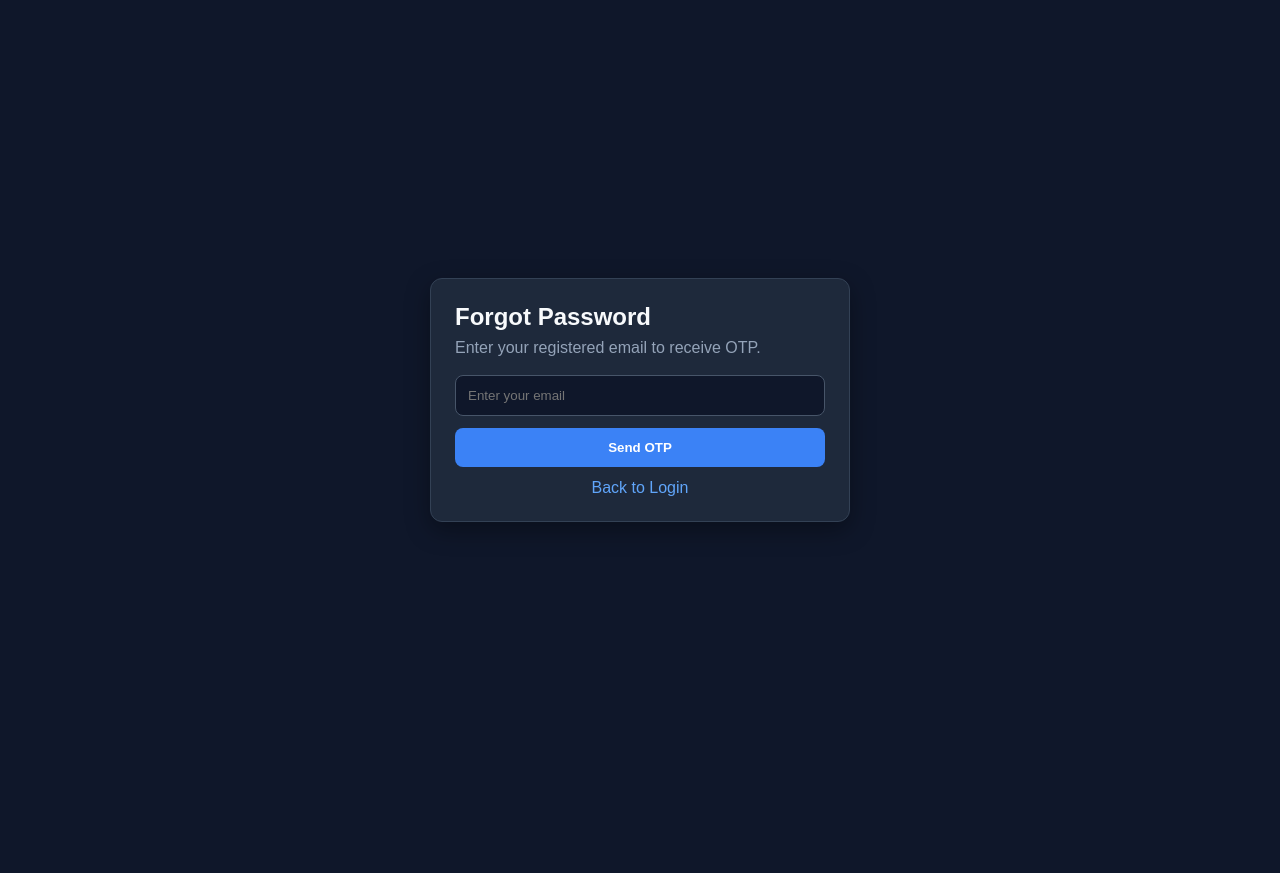
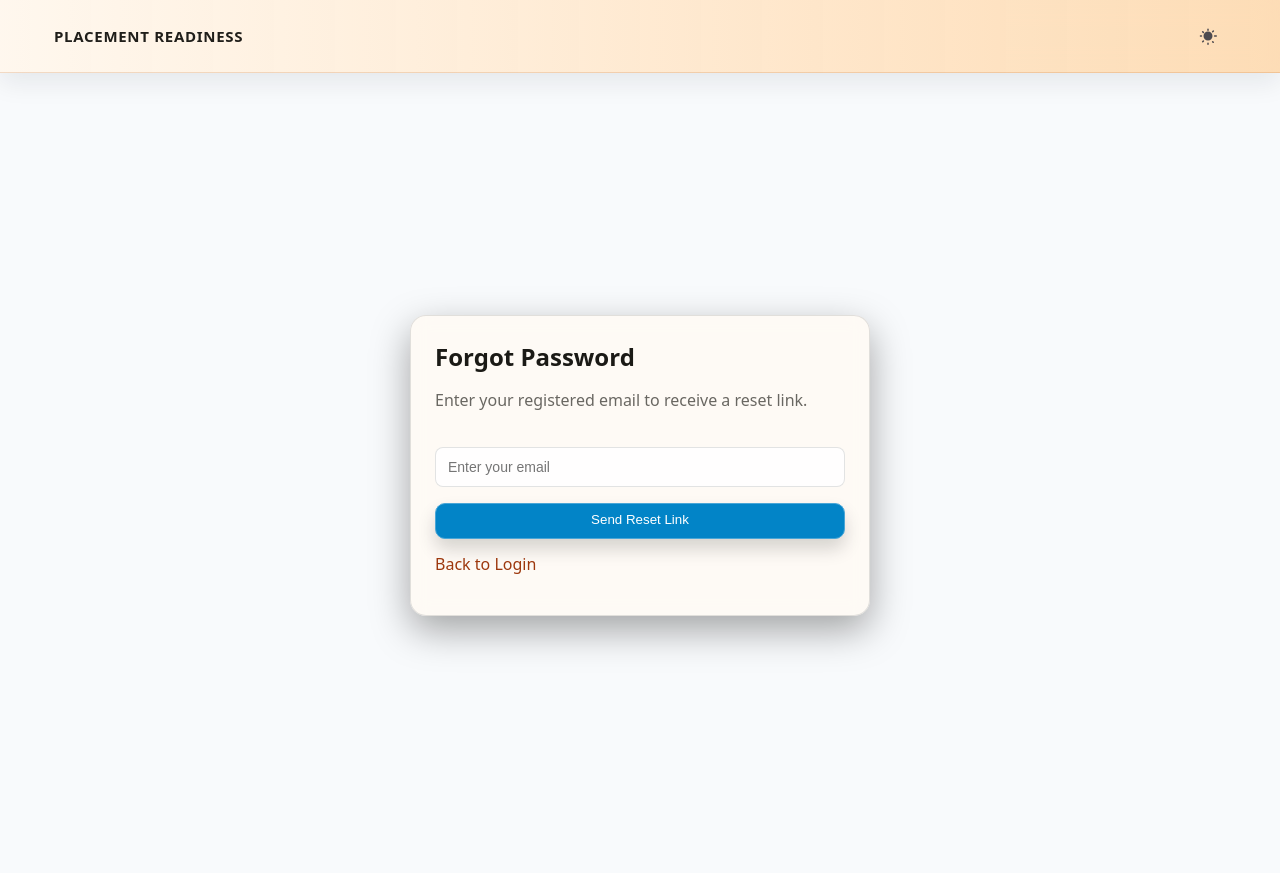
Before and after one commit to Shabilamaaz/Placement_Readiness, a Flask app: page /forgot_password in a window 1280 px wide. Before the commit the page ends 522 px from the top, so only its background shows below. Run offline with Flask 3, Linux system fonts and the light colour scheme; parts of the project's set-up code (start-up, migrations or seed data) failed here and were passed over.

Commit message:
UI improve

```diff
--- a/app/app.py
+++ b/app/app.py
@@ -13,6 +13,7 @@ import textwrap
 import json
 from email.mime.text import MIMEText
 from flask import Flask, render_template, request, redirect, session, url_for, flash, send_file
+from itsdangerous import URLSafeTimedSerializer
 import pickle
 import numpy as np
 from werkzeug.security import generate_password_hash, check_password_hash
@@ -24,6 +25,8 @@ from reportlab.pdfgen import canvas
 app = Flask(__name__)
 app.secret_key = "simple-secret-key"
 app.permanent_session_lifetime = datetime.timedelta(minutes=10)
+
+serializer = URLSafeTimedSerializer(app.secret_key)
 
 BASE_DIR = os.path.dirname(os.path.abspath(__file__))
 DATABASE = os.path.join(BASE_DIR, "users.db")
@@ -214,6 +217,39 @@ def send_otp_email(email, otp):
         print(f"[OTP EMAIL] SMTP error: {smtp_error}")
     except Exception as unknown_error:
         print(f"[OTP EMAIL] Unexpected error: {unknown_error}")
+    return False
+
+
+def send_reset_email(email, reset_link):
+    print(f"[RESET EMAIL] Starting send for: {email}")
+    if not email or not re.match(r"^[^@\s]+@[^@\s]+\.[^@\s]+$", email):
+        print(f"[RESET EMAIL] Invalid recipient email: {email}")
+        return False
+    if not EMAIL_ADDRESS or not EMAIL_PASSWORD:
+        print("[RESET EMAIL] Missing EMAIL_ADDRESS or EMAIL_PASSWORD environment variable.")
+        return False
+
+    body = f"Click the link to reset your password: {reset_link}\nThis link is valid for 10 minutes."
+    message = MIMEText(body)
+    message["Subject"] = "Password Reset Link"
+    message["From"] = EMAIL_ADDRESS
+    message["To"] = email
+
+    try:
+        with smtplib.SMTP("smtp.gmail.com", 587, timeout=20) as server:
+            server.starttls()
+            server.login(EMAIL_ADDRESS, EMAIL_PASSWORD)
+            server.sendmail(EMAIL_ADDRESS, email, message.as_string())
+        print(f"[RESET EMAIL] Reset link sent successfully to: {email}")
+        return True
+    except smtplib.SMTPAuthenticationError as auth_error:
+        print(f"[RESET EMAIL] Authentication error: {auth_error}")
+    except (smtplib.SMTPConnectError, smtplib.SMTPServerDisconnected, TimeoutError, OSError) as conn_error:
+        print(f"[RESET EMAIL] Connection error: {conn_error}")
+    except smtplib.SMTPException as smtp_error:
+        print(f"[RESET EMAIL] SMTP error: {smtp_error}")
+    except Exception as unknown_error:
+        print(f"[RESET EMAIL] Unexpected error: {unknown_error}")
     return False
 
 
@@ -1019,87 +1055,37 @@ def forgot_password():
             flash("Invalid email")
             return redirect(url_for("forgot_password"))
 
-        otp = f"{random.randint(100000, 999999)}"
-        expiry_time = datetime.datetime.now() + datetime.timedelta(minutes=10)
-        expiry_str = expiry_time.strftime("%Y-%m-%d %H:%M:%S")
-
-        conn.execute(
-            "UPDATE users SET reset_otp = ?, otp_expiry = ? WHERE id = ?",
-            (otp, expiry_str, user["id"]),
-        )
-        conn.commit()
+        # Generate reset token
+        token = serializer.dumps(email, salt="password-reset-salt")
+        reset_link = url_for("reset_password", token=token, _external=True)
+
         conn.close()
-
         session["reset_email"] = email
-        email_sent = send_otp_email(email, otp)
+
+        # Try to send email
+        email_sent = send_reset_email(email, reset_link)
         if email_sent:
-            flash("OTP sent successfully")
-            return redirect(url_for("verify_otp"))
-
-        print(f"OTP for {email} is: {otp}")
-        flash("Email sending failed. Check SMTP settings")
-        return redirect(url_for("forgot_password"))
+            flash("Reset link sent to your email")
+            return redirect(url_for("login"))
+        else:
+            print(f"Reset link for {email}: {reset_link}")
+            flash("Email sending failed. Check console for reset link")
+            return redirect(url_for("login"))
 
     return render_template("forgot_password.html")
-
-
-@app.route("/verify_otp", methods=["GET", "POST"])
-def verify_otp():
-    reset_email = session.get("reset_email")
-    if not reset_email:
-        flash("Please request OTP first.")
-        return redirect(url_for("forgot_password"))
-
-    if request.method == "POST":
-        otp = request.form.get("otp", "").strip()
-        if not otp:
-            flash("OTP is required.")
-            return redirect(url_for("verify_otp"))
-
-        conn = get_db_connection()
-        user = conn.execute(
-            "SELECT id, reset_otp, otp_expiry FROM users WHERE email = ?",
-            (reset_email,),
-        ).fetchone()
-
-        if not user or not user["reset_otp"] or not user["otp_expiry"]:
-            conn.close()
-            flash("Invalid OTP request. Please try again.")
-            return redirect(url_for("forgot_password"))
-
-        try:
-            expiry_time = datetime.datetime.strptime(user["otp_expiry"], "%Y-%m-%d %H:%M:%S")
-        except ValueError:
-            conn.close()
-            flash("OTP data is invalid. Request OTP again.")
-            return redirect(url_for("forgot_password"))
-
-        if datetime.datetime.now() > expiry_time:
-            conn.execute("UPDATE users SET reset_otp = NULL, otp_expiry = NULL WHERE id = ?", (user["id"],))
-            conn.commit()
-            conn.close()
-            flash("OTP expired. Please request a new OTP.")
-            return redirect(url_for("forgot_password"))
-
-        if otp != user["reset_otp"]:
-            conn.close()
-            flash("Invalid OTP.")
-            return redirect(url_for("verify_otp"))
-
-        conn.close()
-        session["otp_verified"] = True
-        flash("OTP verified. Please set a new password.")
-        return redirect(url_for("reset_password"))
-
-    return render_template("verify_otp.html")
 
 
 @app.route("/reset_password", methods=["GET", "POST"])
 def reset_password():
-    reset_email = session.get("reset_email")
-    otp_verified = session.get("otp_verified")
-    if not reset_email or not otp_verified:
-        flash("Please verify OTP first.")
+    token = request.args.get("token")
+    if not token:
+        flash("Invalid reset link.")
+        return redirect(url_for("forgot_password"))
+
+    try:
+        email = serializer.loads(token, salt="password-reset-salt", max_age=600)  # 10 minutes
+    except:
+        flash("Invalid or expired reset link.")
         return redirect(url_for("forgot_password"))
 
     if request.method == "POST":
@@ -1108,31 +1094,29 @@ def reset_password():
 
         if not new_password or not confirm_password:
             flash("Both password fields are required.")
-            return redirect(url_for("reset_password"))
+            return redirect(url_for("reset_password", token=token))
 
         if new_password != confirm_password:
             flash("Passwords do not match.")
-            return redirect(url_for("reset_password"))
+            return redirect(url_for("reset_password", token=token))
 
         if not is_valid_password_strength(new_password):
             flash("Password must be at least 6 characters and include letters and numbers.")
-            return redirect(url_for("reset_password"))
+            return redirect(url_for("reset_password", token=token))
 
         hashed_password = generate_password_hash(new_password)
         conn = get_db_connection()
         conn.execute(
             """
             UPDATE users
-            SET password = ?, reset_otp = NULL, otp_expiry = NULL
+            SET password = ?
             WHERE email = ?
             """,
-            (hashed_password, reset_email),
+            (hashed_password, email),
         )
         conn.commit()
         conn.close()
 
-        session.pop("reset_email", None)
-        session.pop("otp_verified", None)
         flash("Password reset successful. Please login.")
         return redirect(url_for("login"))
 
--- a/app/templates/forgot_password.html
+++ b/app/templates/forgot_password.html
@@ -1,102 +1,32 @@
-<!DOCTYPE html>
-<html lang="en">
-<head>
-    <meta charset="UTF-8">
-    <meta name="viewport" content="width=device-width, initial-scale=1.0">
-    <title>Forgot Password</title>
-    <style>
-        body {
-            margin: 0;
-            font-family: Arial, sans-serif;
-            background: #0f172a;
-            color: #e2e8f0;
-            min-height: 100vh;
-            display: flex;
-            justify-content: center;
-            align-items: center;
-        }
-        .card {
-            width: 100%;
-            max-width: 420px;
-            background: #1e293b;
-            border: 1px solid #334155;
-            border-radius: 12px;
-            padding: 24px;
-            box-sizing: border-box;
-            box-shadow: 0 8px 24px rgba(0, 0, 0, 0.35);
-        }
-        h2 {
-            margin-top: 0;
-            margin-bottom: 8px;
-            color: #f8fafc;
-        }
-        p {
-            margin-top: 0;
-            margin-bottom: 18px;
-            color: #94a3b8;
-        }
-        input {
-            width: 100%;
-            padding: 12px;
-            margin-bottom: 12px;
-            border-radius: 8px;
-            border: 1px solid #475569;
-            background: #0f172a;
-            color: #f8fafc;
-            box-sizing: border-box;
-        }
-        button {
-            width: 100%;
-            padding: 12px;
-            border: none;
-            border-radius: 8px;
-            background: #3b82f6;
-            color: white;
-            font-weight: bold;
-            cursor: pointer;
-        }
-        button:hover {
-            background: #2563eb;
-        }
-        .flash {
-            background: #334155;
-            border: 1px solid #475569;
-            color: #facc15;
-            padding: 10px;
-            border-radius: 8px;
-            margin-bottom: 12px;
-        }
-        .link {
-            margin-top: 12px;
-            text-align: center;
-        }
-        .link a {
-            color: #60a5fa;
-            text-decoration: none;
-        }
-    </style>
-</head>
-<body>
-    <div class="card">
+{% extends "base.html" %}
+{% block title %}Forgot Password{% endblock %}
+
+{% block body %}
+<div class="layout-wrap center-box">
+    <div class="page-card auth-card">
+        <div class="page-head page-head--auth">
+            <div>
                 <h2>Forgot Password</h2>
-        <p>Enter your registered email to receive OTP.</p>
+                <p class="muted-text">Enter your registered email to receive a reset link.</p>
+            </div>
+        </div>
 
         {% with messages = get_flashed_messages() %}
         {% if messages %}
             {% for message in messages %}
-                    <div class="flash">{{ message }}</div>
+                <p class="flash-msg">{{ message }}</p>
             {% endfor %}
         {% endif %}
         {% endwith %}
 
         <form method="POST" action="{{ url_for('forgot_password') }}">
             <input type="email" name="email" placeholder="Enter your email" required>
-            <button type="submit">Send OTP</button>
+            <button type="submit" class="btn-primary full-width-btn">Send Reset Link</button>
         </form>
 
-        <div class="link">
-            <a href="{{ url_for('login') }}">Back to Login</a>
+        <p class="auth-link"><a href="{{ url_for('login') }}">Back to Login</a></p>
     </div>
 </div>
+{% endblock %}
 </body>
 </html>
--- a/app/templates/login.html
+++ b/app/templates/login.html
@@ -27,7 +27,7 @@
                 <h2>Login</h2>
                 <p class="muted-text">Welcome back! Login to continue your placement preparation.</p>
             </div>
->>>>>>> 29fd63d29fedb21de549a10637d8884e67ee7648
+
         </div>
 
         {% with messages = get_flashed_messages() %}
@@ -44,6 +44,8 @@
             <button type="submit" class="btn-primary full-width-btn">Login</button>
         </form>
 
+        <p class="auth-link"><a href="{{ url_for('forgot_password') }}">Forgot Password?</a></p>
+
         <p class="auth-link">Don't have an account? <a href="{{ url_for('signup') }}">Signup</a></p>
     </div>
 </div>
--- a/app/templates/signup.html
+++ b/app/templates/signup.html
@@ -40,6 +40,7 @@
 
         <form method="post" action="{{ url_for('signup') }}">
             <input type="text" name="username" placeholder="Username" required>
+            <input type="email" name="email" placeholder="Email" required>
             <input type="password" name="password" placeholder="Password" required>
             <button type="submit" class="btn-primary full-width-btn">Create Account</button>
         </form>
```
Also changed, not shown: app/templates/companies.html (+8 -0 lines), app/templates/reset_password.html (+20 -82 lines), app/templates/verify_otp.html (+20 -82 lines), app/users.db, 1 other file. Lines whose indentation alone changed are shown as unchanged.
